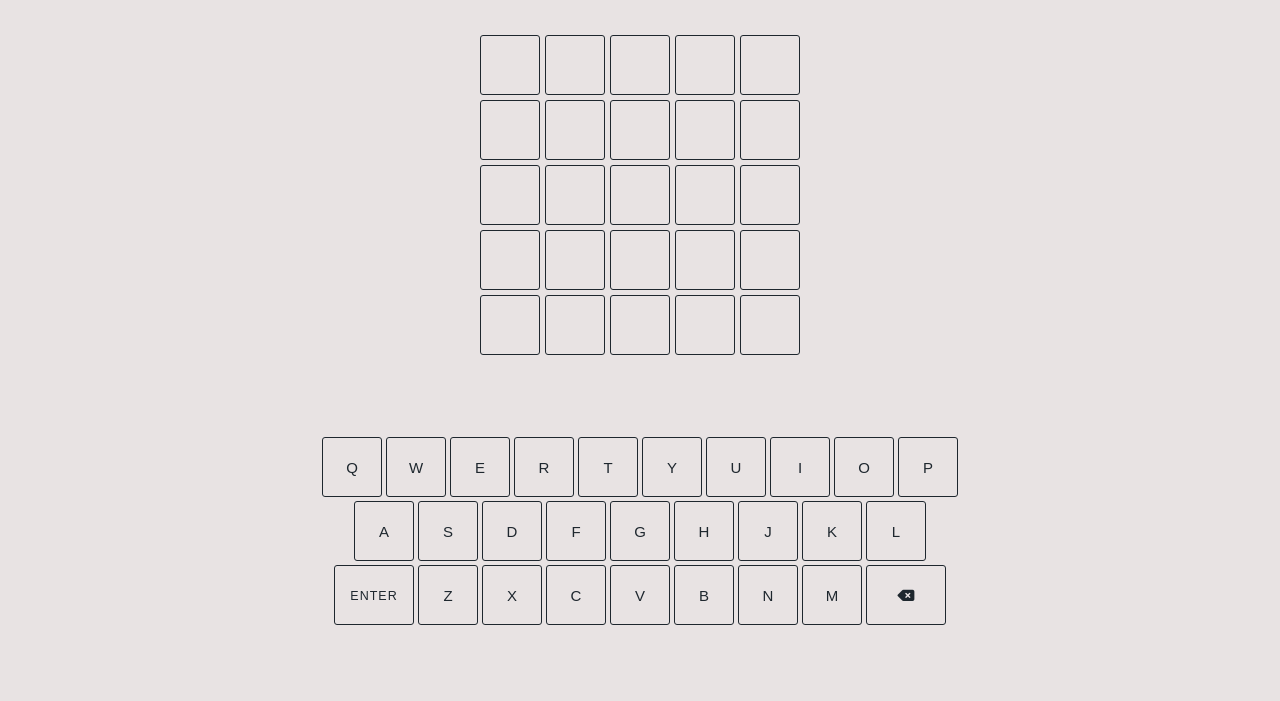
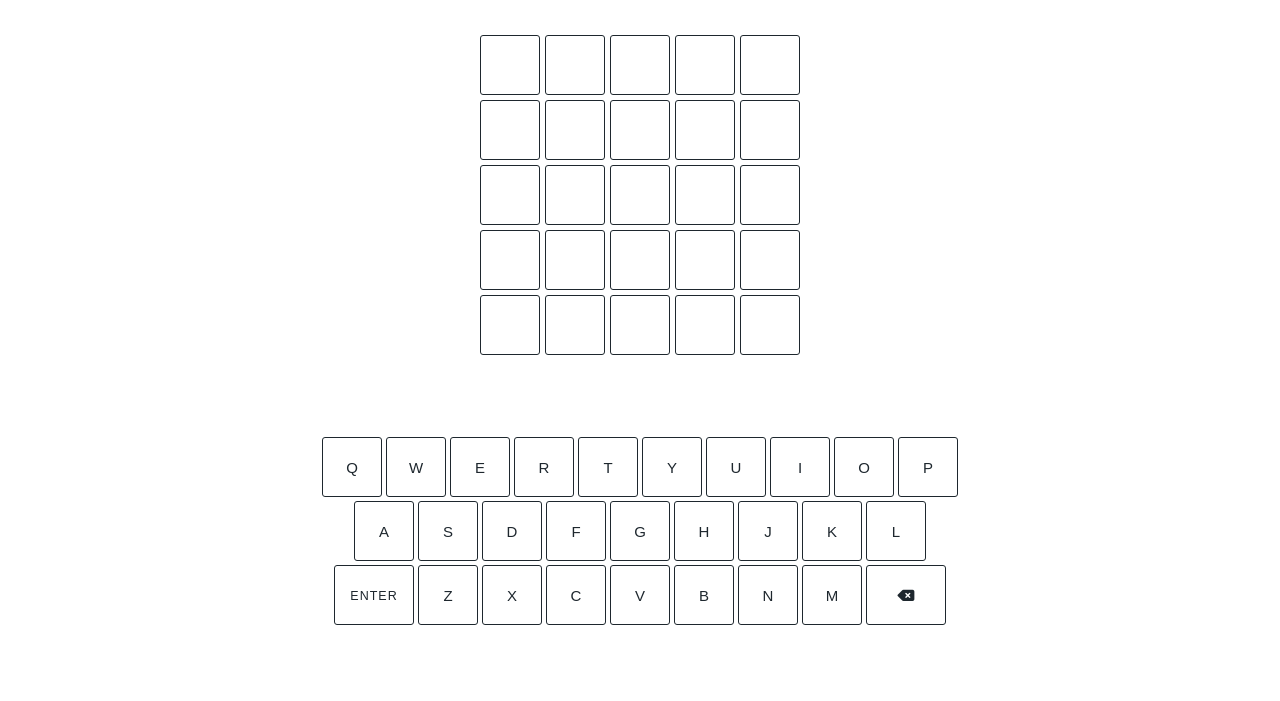
Before and after one commit to thomasflensted/wordle-copy, a plain HTML site: page index.html in a window 1280 px wide. Shown: the part 99-800 px from the top of the page. Drawn offline with Linux system fonts and the light colour scheme.

Commit message:
changed light mode bg color

```diff
--- a/styles.css
+++ b/styles.css
@@ -5,18 +5,18 @@
 }
 
 [theme="light"] {
-    --background-color: #e8e3e3;
+    --background-color: #ffffff;
     --foreground-color: #1e272e;
     --opaque-background: rgb(250 250 250 / 85%);
     --border: 1px solid #1e272e;
-    --hover-color: #e2dada;
+    --hover-color: #fbfbfb;
 }
 
 [theme="dark"] {
     --background-color: #1e272e;
-    --foreground-color: #e8e3e3;
+    --foreground-color: #ffffff;
     --opaque-background: rgb(30 39 46 / 85%);
-    --border: 1px solid #e8e3e3;
+    --border: 1px solid #ffffff;
     --hover-color: #222d35;
 }
 
```
